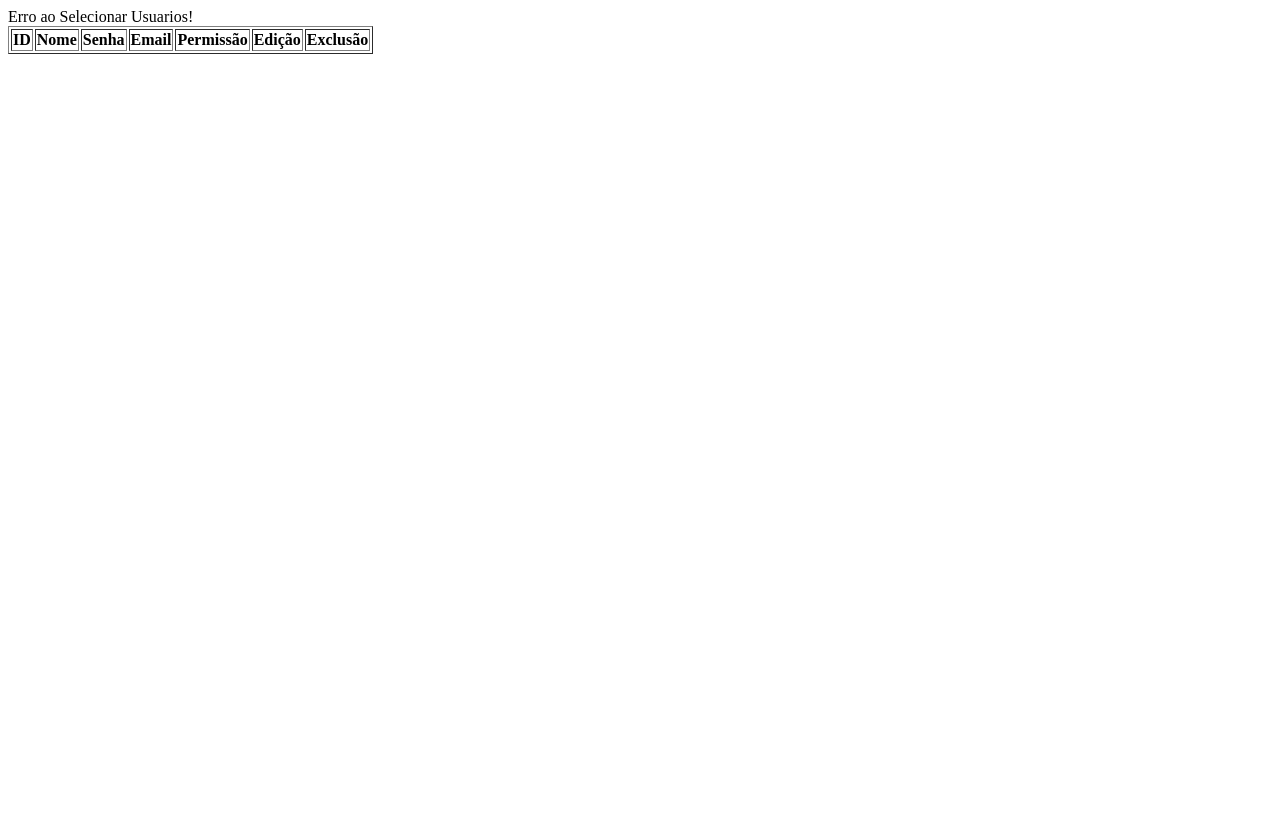
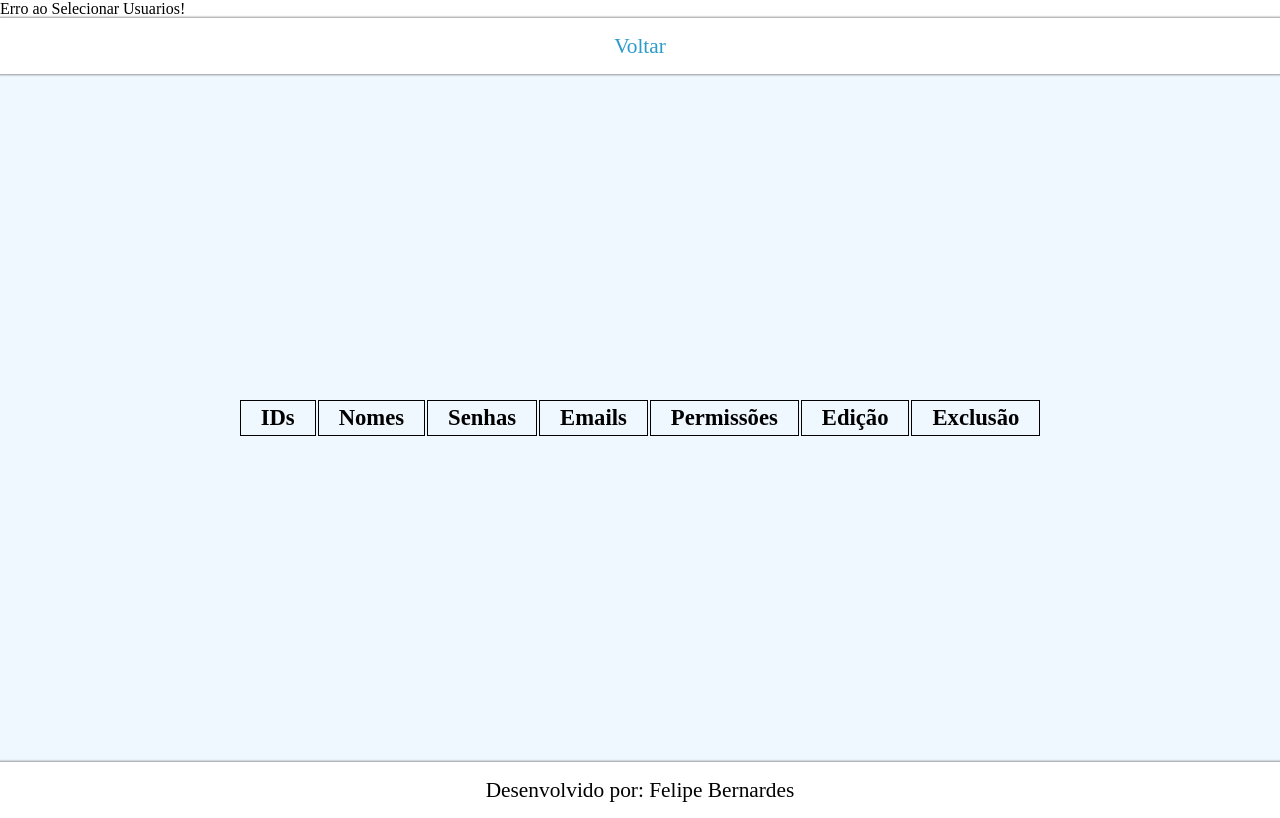
Before and after one commit to Felipe-Bernardes/ProjetoCRUD, a PHP site: page /paginas/adm.php in a window 1280 px wide. Before the commit the page ends 54 px from the top, so only its background shows below. Run offline with PHP 8.4, Linux system fonts and the light colour scheme; the visitor is signed in with stand-in values (Sample User, id 1); data that the repository does not hold is empty.

Commit message:
Algumas Mudanças no CSS do adm e Correções de Bugs

```diff
--- a/CSS/adm.css
+++ b/CSS/adm.css
@@ -0,0 +1,79 @@
+*{
+    margin: 0;
+    padding: 0;
+    box-sizing: border-box;
+}
+
+html, body{
+    width: 100vw;
+    height: 100vh;
+}
+
+.topo{
+    width: 100vw;
+    height: 7vh;
+    display: flex;
+    flex-direction: row;
+    justify-content: center;
+    align-items: center;
+    box-shadow: 0px 0px 2px 1px rgba(0,0,0,0.4);
+    position: relative;
+    z-index: 10;
+}
+
+.back{
+    text-decoration: none;
+    color: #2d9acc;
+    font-size: 16pt;
+}
+
+.back:hover{
+    text-decoration: none;
+    color: #49c4fc;
+    font-size: 16pt;
+}
+
+.conteudo{
+    width: 100vw;
+    height: 86vh;
+    background-color: aliceblue;
+    display: flex;
+    justify-content: center;
+    align-items: center;
+}
+
+.lista{
+    padding: 4px 20px;
+    text-align: center;
+    border: 1px solid black;
+}
+
+.tamanho-1{
+    font-size: 17pt;
+}
+
+.tamanho-2{
+    font-size: 15pt;
+}
+
+.link{
+    text-decoration: none;
+    font-size: 15pt;
+}
+
+.link:hover{
+    color: black;
+    font-size: 15pt;
+}
+
+
+.rodape{
+        display: flex;
+        justify-content: center;
+        align-items: center;
+        text-align: center;
+        width: 100%;
+        height: 7vh;
+        font-size: 16pt;
+        box-shadow: 0px 0px 2px 1px rgba(0,0,0,0.4);
+}
--- a/assets/crudsystem.php
+++ b/assets/crudsystem.php
@@ -83,6 +83,25 @@
             }
         }
 
+        public function VerificaUserEdit($nome, $email){
+            try{
+                global $con;
+                    $sql = $con->prepare('SELECT * FROM usuarios WHERE usu_nome = ? AND usu_email = ?');
+                    $sql->bindParam(1, $nome);
+                    $sql->bindParam(2, $email);
+                    $sql->execute();
+
+                if($sql->rowCount() > 0){
+                    $result = $sql->fetchAll();
+                    return $result;
+                }else{
+                    echo "Erro ao Selecionar os Usuarios!";
+                }
+            }catch(PDOException $e){
+                echo "Erro: ". $e->getMessage();
+            }
+        }
+
         public function VerificaUserID($id){
             try{
                 global $con;
--- a/assets/validapaginas/cadastra_finish.php
+++ b/assets/validapaginas/cadastra_finish.php
@@ -1,5 +1,4 @@
 <?php
-    session_start();
     require_once "../crudsystem.php";
 
     $btnLogin = addslashes($_POST["btnCadastro"]);
--- a/assets/validapaginas/login_finish.php
+++ b/assets/validapaginas/login_finish.php
@@ -1,6 +1,4 @@
 <?php
-
-    session_start();
     include_once "../crudsystem.php";
 
     $btnLogin = $_POST["btnLogin"];
--- a/paginas/adm.php
+++ b/paginas/adm.php
@@ -1,11 +1,10 @@
 <?php
-    session_start();
+    require_once "../assets/crudsystem.php";
 
     if(!isset($_SESSION["nome"]) && !isset($_SESSION["senha"])){
         header('Location: ../index.html');
     }
 
-    require_once "../assets/crudsystem.php";
     $users = new CRUD;
     $usuario = $users->FetchUsers();
 ?>
@@ -20,34 +19,40 @@
 </head>
 <body>
     <div class="container">
+        <header class="topo">
+            <a class="back" href="server.php">Voltar</a>
+        </header>
         <section class="conteudo">
-            <table class="tabela" border="1">
+            <table class="tabela">
                 <tr>
-                    <th>ID</th>
-                    <th>Nome</th>
-                    <th>Senha</th>
-                    <th>Email</th>
-                    <th>Permissão</th>
-                    <th>Edição</th>
-                    <th>Exclusão</th>
+                    <th class="lista tamanho-1">IDs</th>
+                    <th class="lista tamanho-1">Nomes</th>
+                    <th class="lista tamanho-1">Senhas</th>
+                    <th class="lista tamanho-1">Emails</th>
+                    <th class="lista tamanho-1">Permissões</th>
+                    <th class="lista tamanho-1">Edição</th>
+                    <th class="lista tamanho-1">Exclusão</th>
                 </tr>
                 <?php
                     if($usuario){
                         foreach($usuario as $user){
                             echo "<tr>";
-                            echo "<td>". $user['usu_id']."</td>";
-                            echo "<td>".$user['usu_nome']."</td>";
-                            echo "<td>".$user['usu_senha']."</td>";
-                            echo "<td>".$user['usu_email']."</td>";
-                            echo "<td>".$user['usu_perm']."</td>";
-                            echo "<td><a href='editar.php?id=$user[usu_id]'>Editar</a></td>";
-                            echo "<td><a href='excluir.php?id=$user[usu_id]'>Excluir</a></td>";
+                            echo "<td class='lista tamanho-2'>".$user['usu_id']."</td>";
+                            echo "<td class='lista tamanho-2'>".$user['usu_nome']."</td>";
+                            echo "<td class='lista tamanho-2'>".$user['usu_senha']."</td>";
+                            echo "<td class='lista tamanho-2'>".$user['usu_email']."</td>";
+                            echo "<td class='lista tamanho-2'>".$user['usu_perm']."</td>";
+                            echo "<td class='lista'><a class='link' href='editar.php?id=$user[usu_id]'>Editar</a></td>";
+                            echo "<td class='lista'><a class='link' href='excluir.php?id=$user[usu_id]'>Excluir</a></td>";
                             echo "</tr>";
                         }
                     }
                 ?>
             </table>
         </section>
+        <footer class="rodape">
+            <p>Desenvolvido por: Felipe Bernardes</p>
+        </footer>
     </div>
 </body>
 </html>
--- a/paginas/cadastrar.php
+++ b/paginas/cadastrar.php
@@ -1,5 +1,6 @@
 <?php
         session_start();
+        $logica = 0;
         if(!empty($_SESSION["erro"])){
             $logica = $_SESSION["erro"];
         }
--- a/paginas/editar.php
+++ b/paginas/editar.php
@@ -1,6 +1,5 @@
 <?php
     require_once "../assets/crudsystem.php"; // Chama a Class CRUD.
-    session_start(); // Inicia a Sessão.
 
     /* Verifica se a Variavel 'Nome' e 'Senha' Está Setado Dentro da Sessão. */
 
@@ -9,7 +8,7 @@
     }
 
     /* Verifica se Tem Algo na Sessão com o Nome ERRO. */
-
+    $logica = 0;
     if(!empty($_SESSION["erro"])){
         $logica = $_SESSION["erro"]; // Seta a Variavel logica Com o Conteudo da Sessão ERRO.
     }
@@ -74,7 +73,7 @@
                     ?>
                 </select>
 
-                <input type="submit" value="Cadastrar" id="btnCad" name="btnCadastro">
+                <input type="submit" value="Atualizar" id="btnCad" name="btnCadastro">
 
             </form>
     <?php
--- a/paginas/login.php
+++ b/paginas/login.php
@@ -1,5 +1,6 @@
 <?php
         session_start();
+        $logica = 0;
         if(!empty($_SESSION["erro"])){
             $logica = $_SESSION["erro"];
         }
```
Also changed, not shown: assets/validapaginas/editar_usuario.php (+11 -5 lines).
